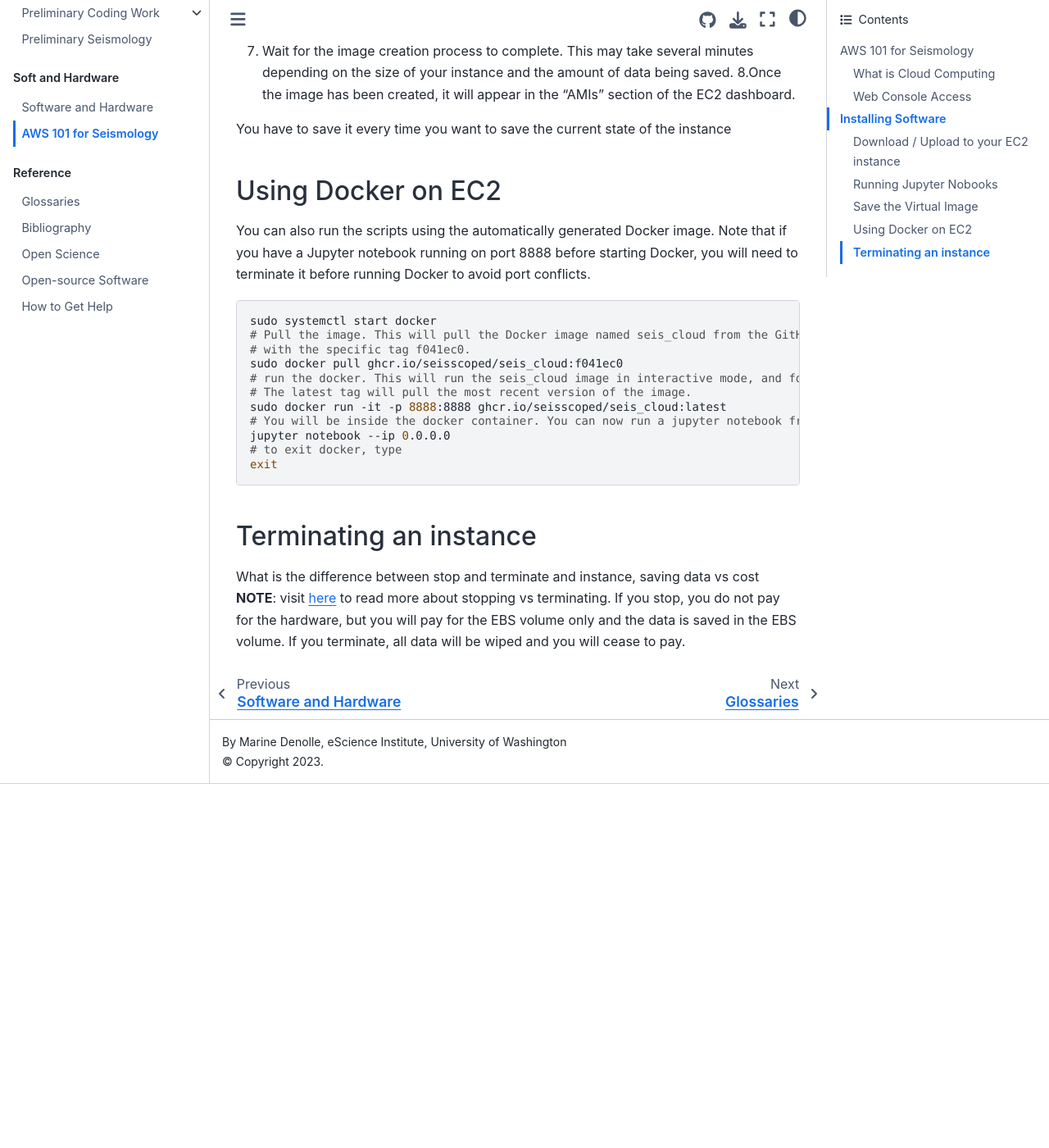
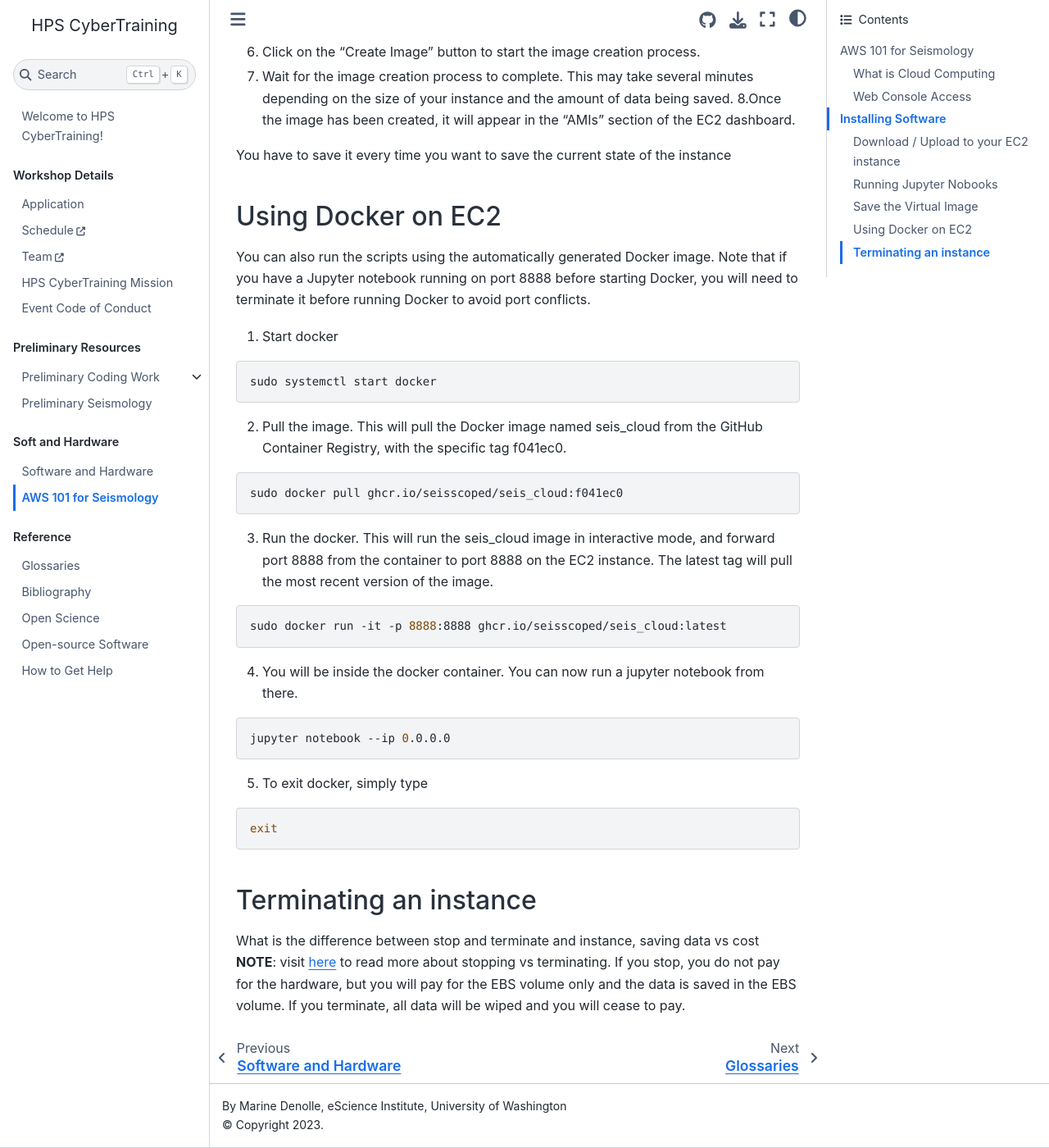
Before and after one commit to SeisSCOPED/HPS, a Jupyter Book: the page built from book/softhardware/AWS_101.md, in a window 1280 px wide and 1400 px high, scrolled down 3788 px. Shown: the whole window at 82% size. Built offline with Jupyter Book 1.0.4 settings and Sphinx 7.4.7 and the Sphinx Book theme 1.1.4, drawn with Linux system fonts in a browser that asks for light colours; before the commit the page ends 4744 px from its top, so only the background shows below that.

Commit message:
Update AWS_101.md

````diff
--- a/book/softhardware/AWS_101.md
+++ b/book/softhardware/AWS_101.md
@@ -10,7 +10,7 @@
 
 ## Web Console Access
 
-**Before the 2023 workshop**:
+### **Before the 2023 workshop**:
 1. log in with your designated IAM User to this console: https://806812320051.signin.aws.amazon.com/console
 2. Choose the username that was decided by you and the workshop admin (IAM user nae account).
 3. As a first log in, the auto generated password will need to be replaced. Use a sophisticated password to confirm with AWS security standards.
@@ -132,22 +132,27 @@
 ## Using Docker on EC2
 
 You can also run the scripts using the automatically generated Docker image. Note that if you have a Jupyter notebook running on port 8888 before starting Docker, you will need to terminate it before running Docker to avoid port conflicts.
+
+1. Start docker
 ```bash
 sudo systemctl start docker
-# Pull the image. This will pull the Docker image named seis_cloud from the GitHub Container Registry,
-# with the specific tag f041ec0.
+```
+2. Pull the image. This will pull the Docker image named seis_cloud from the GitHub Container Registry, with the specific tag f041ec0.
+```bash
 sudo docker pull ghcr.io/seisscoped/seis_cloud:f041ec0
-# run the docker. This will run the seis_cloud image in interactive mode, and forward port 8888 from the container to port 8888 on the EC2 instance.
-# The latest tag will pull the most recent version of the image.
+```
+3. Run the docker. This will run the seis_cloud image in interactive mode, and forward port 8888 from the container to port 8888 on the EC2 instance. The latest tag will pull the most recent version of the image.
+```bash
 sudo docker run -it -p 8888:8888 ghcr.io/seisscoped/seis_cloud:latest
-# You will be inside the docker container. You can now run a jupyter notebook from there.
+```
+4. You will be inside the docker container. You can now run a jupyter notebook from there.
+```bash
 jupyter notebook --ip 0.0.0.0
-# to exit docker, type
+```
+5. To exit docker, simply type
+```bash
 exit
 ```
-
-
-
 
 ## Terminating an instance
 
````
